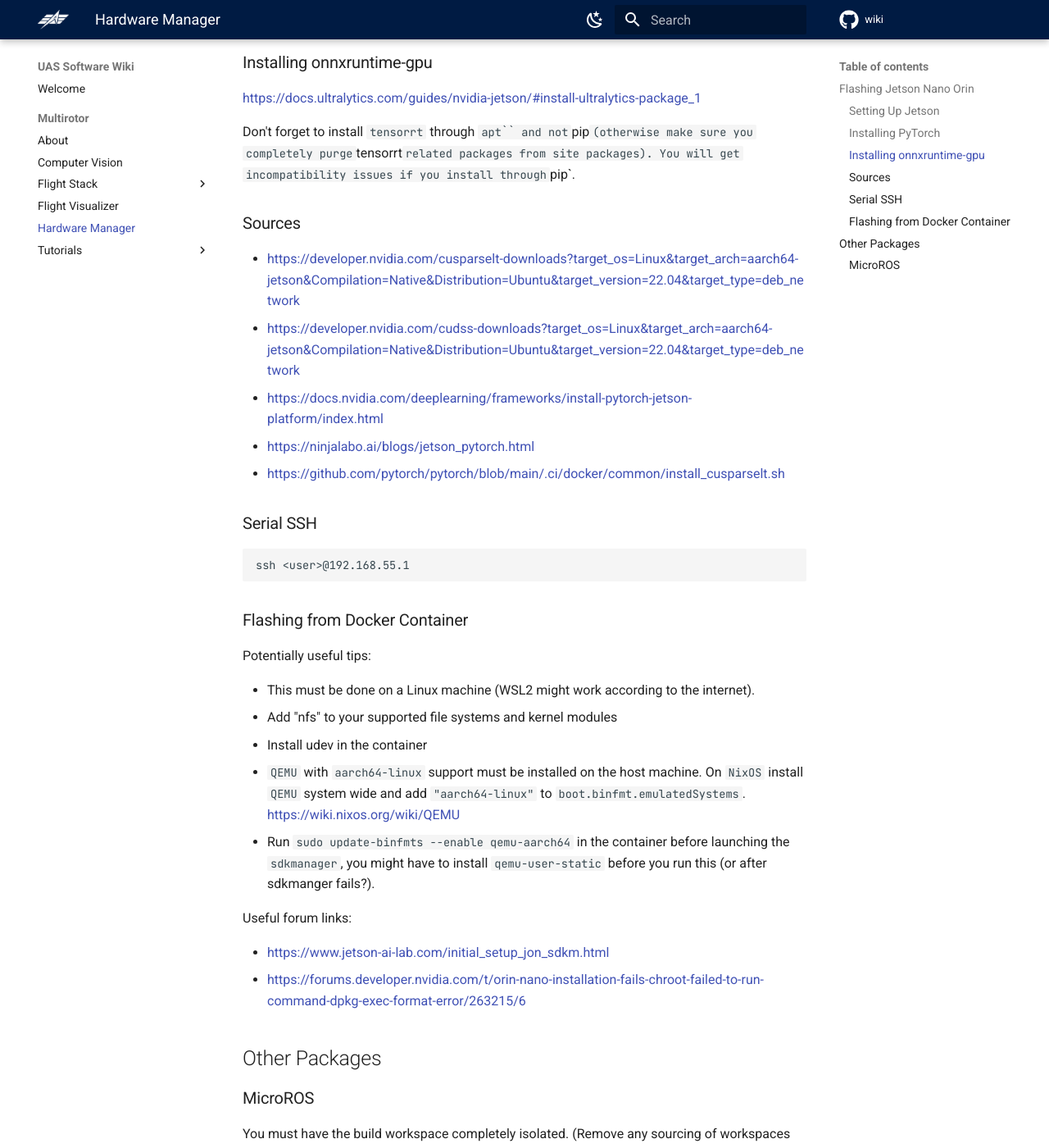
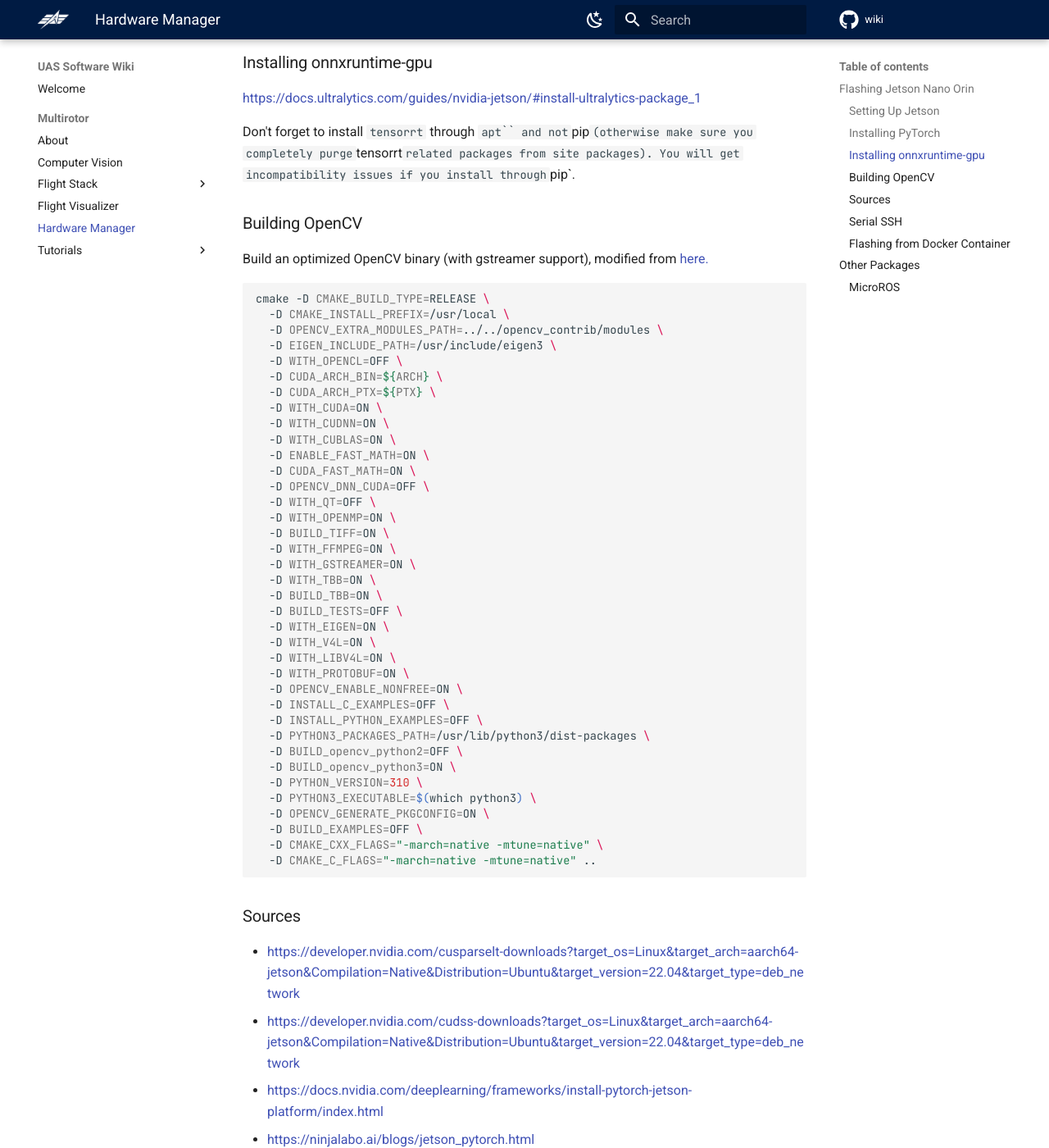
Before and after one commit to UTAT-UAS/wiki, an MkDocs documentation site: the page built from docs/Multirotor/Hardware_Manager/index.md, in a window 1280 px wide and 1400 px high, scrolled down 1267 px. Shown: the whole window at 82% size. Built offline with MkDocs 1.6.1 and Material for MkDocs 9.7.7, drawn with Linux system fonts in a browser that asks for light colours; comment, search, counter and statistics services are not loaded.

Commit message:
update: open cv build

````diff
--- a/docs/Multirotor/Hardware_Manager/index.md
+++ b/docs/Multirotor/Hardware_Manager/index.md
@@ -54,6 +54,50 @@ python3 -m pip install torch==2.8.0 torchvision==0.23.0 --index-url=https://pypi
 
 Don't forget to install `tensorrt` through `apt`` and not `pip` (otherwise make sure you completely purge `tensorrt` related packages from site packages). You will get incompatibility issues if you install through `pip`.
 
+### Building OpenCV
+
+Build an optimized OpenCV binary (with gstreamer support), modified from [here.](https://github.com/Qengineering/Install-OpenCV-Jetson-Nano/blob/main/OpenCV-4-12-0.sh)
+
+```sh
+cmake -D CMAKE_BUILD_TYPE=RELEASE \
+  -D CMAKE_INSTALL_PREFIX=/usr/local \
+  -D OPENCV_EXTRA_MODULES_PATH=../../opencv_contrib/modules \
+  -D EIGEN_INCLUDE_PATH=/usr/include/eigen3 \
+  -D WITH_OPENCL=OFF \
+  -D CUDA_ARCH_BIN=${ARCH} \
+  -D CUDA_ARCH_PTX=${PTX} \
+  -D WITH_CUDA=ON \
+  -D WITH_CUDNN=ON \
+  -D WITH_CUBLAS=ON \
+  -D ENABLE_FAST_MATH=ON \
+  -D CUDA_FAST_MATH=ON \
+  -D OPENCV_DNN_CUDA=OFF \
+  -D WITH_QT=OFF \
+  -D WITH_OPENMP=ON \
+  -D BUILD_TIFF=ON \
+  -D WITH_FFMPEG=ON \
+  -D WITH_GSTREAMER=ON \
+  -D WITH_TBB=ON \
+  -D BUILD_TBB=ON \
+  -D BUILD_TESTS=OFF \
+  -D WITH_EIGEN=ON \
+  -D WITH_V4L=ON \
+  -D WITH_LIBV4L=ON \
+  -D WITH_PROTOBUF=ON \
+  -D OPENCV_ENABLE_NONFREE=ON \
+  -D INSTALL_C_EXAMPLES=OFF \
+  -D INSTALL_PYTHON_EXAMPLES=OFF \
+  -D PYTHON3_PACKAGES_PATH=/usr/lib/python3/dist-packages \
+  -D BUILD_opencv_python2=OFF \
+  -D BUILD_opencv_python3=ON \
+  -D PYTHON_VERSION=310 \
+  -D PYTHON3_EXECUTABLE=$(which python3) \
+  -D OPENCV_GENERATE_PKGCONFIG=ON \
+  -D BUILD_EXAMPLES=OFF \
+  -D CMAKE_CXX_FLAGS="-march=native -mtune=native" \
+  -D CMAKE_C_FLAGS="-march=native -mtune=native" ..
+```
+
 ### Sources
 
 - [https://developer.nvidia.com/cusparselt-downloads?target_os=Linux&target_arch=aarch64-jetson&Compilation=Native&Distribution=Ubuntu&target_version=22.04&target_type=deb_network](https://developer.nvidia.com/cusparselt-downloads?target_os=Linux&target_arch=aarch64-jetson&Compilation=Native&Distribution=Ubuntu&target_version=22.04&target_type=deb_network)
````
